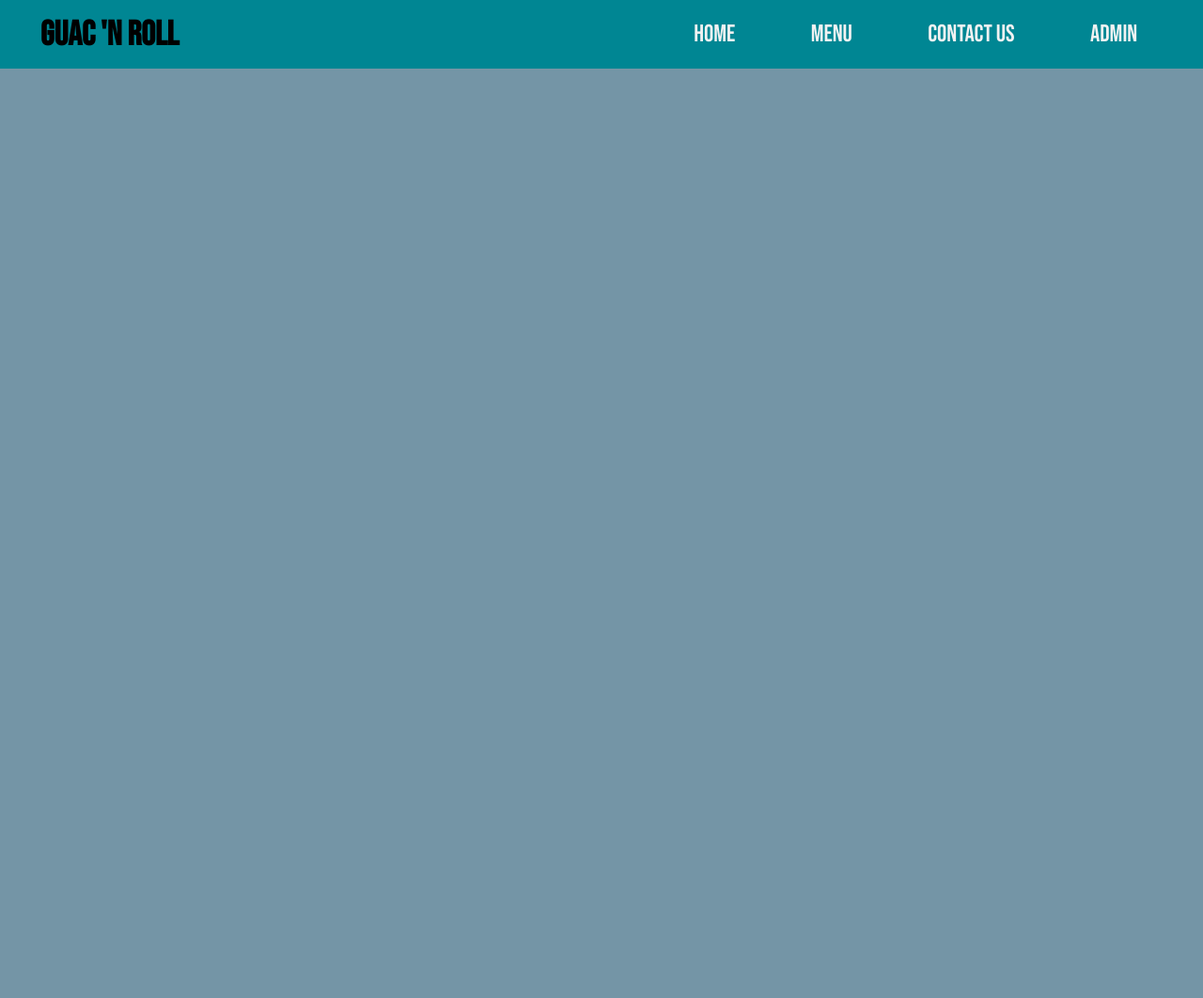
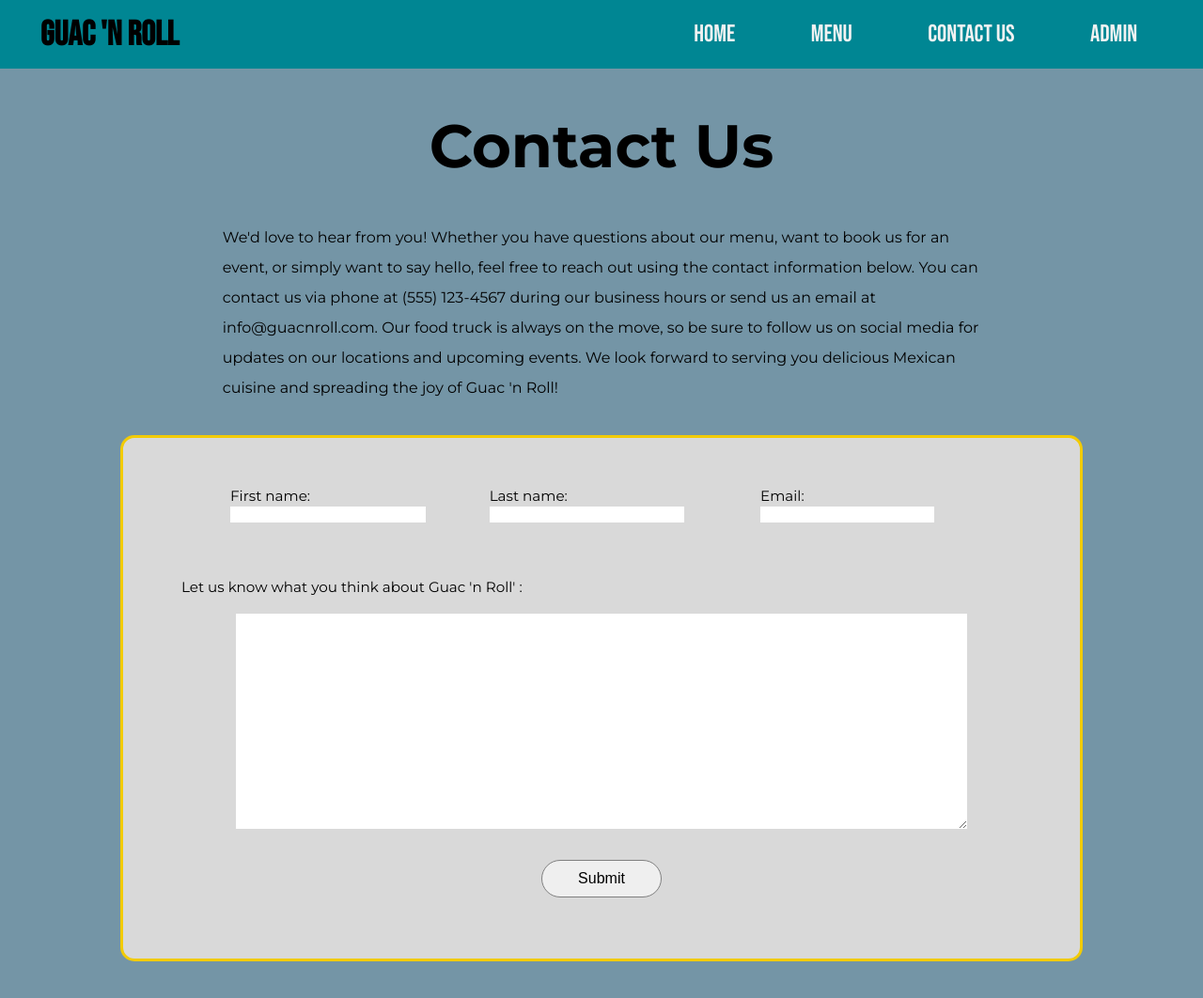
Before and after one commit to Avynjs/JSFoodTruckFinalProject, a plain HTML site: page public/contact.html in a window 1280 px wide. Shown: the whole page at 94% size. Before the commit the page ends 800 px from the top, so only its background shows below. Drawn offline with Linux system fonts and the light colour scheme; a web font is replaced by a local one.

Commit message:
completed contact page

```diff
--- a/public/contact.html
+++ b/public/contact.html
@@ -9,15 +9,20 @@
         <!-- connecting to font sources -->
         <link rel="preconnect" href="https://fonts.googleapis.com">
         <link rel="preconnect" href="https://fonts.gstatic.com" crossorigin>
-
         <!-- title font -->
-        <link href="https://fonts.googleapis.com/css2?family=Poppins:ital,wght@0,100;0,200;0,300;0,400;0,500;0,600;0,700;0,800;0,900;1,100;1,200;1,300;1,400;1,500;1,600;1,700;1,800;1,900&family=Sedgwick+Ave+Display&family=Shadows+Into+Light&display=swap" rel="stylesheet">
+        <link
+            href="https://fonts.googleapis.com/css2?family=Poppins:ital,wght@0,100;0,200;0,300;0,400;0,500;0,600;0,700;0,800;0,900;1,100;1,200;1,300;1,400;1,500;1,600;1,700;1,800;1,900&family=Sedgwick+Ave+Display&family=Shadows+Into+Light&display=swap"
+            rel="stylesheet">
 
         <!-- nav font -->
-        <link href="https://fonts.googleapis.com/css2?family=Bebas+Neue&family=Poppins:ital,wght@0,100;0,200;0,300;0,400;0,500;0,600;0,700;0,800;0,900;1,100;1,200;1,300;1,400;1,500;1,600;1,700;1,800;1,900&family=Sedgwick+Ave+Display&family=Shadows+Into+Light&display=swap" rel="stylesheet">
+        <link
+            href="https://fonts.googleapis.com/css2?family=Bebas+Neue&family=Poppins:ital,wght@0,100;0,200;0,300;0,400;0,500;0,600;0,700;0,800;0,900;1,100;1,200;1,300;1,400;1,500;1,600;1,700;1,800;1,900&family=Sedgwick+Ave+Display&family=Shadows+Into+Light&display=swap"
+            rel="stylesheet">
 
         <!-- body font -->
-        <link href="https://fonts.googleapis.com/css2?family=Bebas+Neue&family=Montserrat:ital,wght@0,100..900;1,100..900&family=Sedgwick+Ave+Display&display=swap" rel="stylesheet">
+        <link
+            href="https://fonts.googleapis.com/css2?family=Bebas+Neue&family=Montserrat:ital,wght@0,100..900;1,100..900&family=Sedgwick+Ave+Display&display=swap"
+            rel="stylesheet">
         <title>Guac 'n Roll</title>
     </head>
     <body>
@@ -31,7 +36,41 @@
             </ul>
         </nav>
         <div id="wrapper">
-
+            <h1>Contact Us</h1>
+            <p>
+                We'd love to hear from you! Whether you have questions about our
+                menu, want to book us for an event, or simply want to say hello,
+                feel free to reach out using the contact information below. You
+                can contact us via phone at (555) 123-4567 during our business
+                hours or send us an email at info@guacnroll.com. Our food truck
+                is always on the move, so be sure to follow us on social media
+                for updates on our locations and upcoming events. We look
+                forward to serving you delicious Mexican cuisine and spreading
+                the joy of Guac 'n Roll!
+            </p>
+            <form action="site.js" method="get" name="Contact Form">
+                <div id="grid-container">
+                    <div>
+                        <label for="fname">First name:</label>
+                        <input type="text" id="fname" name="fname">
+                    </div>
+                    <div>
+                        <label for="lname">Last name:</label>
+                        <input type="text" id="lname" name="lname">
+                    </div>
+                    <div>
+                        <label for="email">Email:</label>
+                        <input type="email" id="email" name="email">
+                    </div>
+                </div>
+                <label for="freeform" id="feedback">Let us know what you think about Guac 'n Roll' :</label>
+                <div id="text">
+                    <textarea id="freeform" name="freeform" rows="15" cols="50"></textarea>
+                </div>
+                <div id="submit">
+                    <button type="submit">Submit</button>
+                </div>
+            </form>
         </div>
     </body>
 </html>
--- a/public/styles/contact.css
+++ b/public/styles/contact.css
@@ -0,0 +1,93 @@
+:root{
+    --background: #7495A6;
+    --navbar-background: #008693;
+    --navbar-text-color: #F2F2F2;
+    --title-color: #F2CB05;
+
+    --title-font: "Shadows Into Light", cursive;
+    --nav-font: "Bebas Neue", sans-serif;
+    --body-font: "Montserrat", sans-serif;
+}
+
+#wrapper{
+    width: 90vw;
+    min-height: 120vh;
+}
+
+#wrapper h1{
+    text-align: center;
+    font-size: 4em;
+}
+
+#wrapper p{
+    line-height: 4vh;
+    width: 70%;
+    margin: 0 auto;
+}
+
+form{
+    width: 80vw;
+    height: 70vh;
+    margin: 0 auto;
+    margin-top: 3%;
+    background-color: #D9D9D9;
+    padding: 2%;
+    border-radius: 15px;
+    border: 3px solid var(--title-color);
+}
+
+#grid-container{
+    display: grid;
+    grid-template-columns: 1fr 1fr 1fr;
+    gap: 2%;
+    justify-content: space-between;
+    align-items: center;
+    margin-bottom: 6%;
+    margin-top: 3%;
+}
+
+div{
+    justify-self: center;
+}
+
+label{
+    width: fit-content;
+    font-size: 95%;
+    margin-right: 2%;
+    margin-left: 4%;
+}
+
+input{
+    border: none;
+    margin-left: 4%;
+    width: 80%;
+}
+
+textarea{
+    width: 100%;
+    border: none;
+}
+
+#text{
+    width: 80%;
+    margin: 0 auto;
+    margin-top: 2%;
+}
+
+#submit{
+    width: 10vw;
+    margin: 0 auto;
+    margin-top: 3%;
+}
+button{
+    width: 10vw;
+    height: 5vh;
+    border-radius: 20px;
+    font-size: 1em;
+    border: 1px solid gray;
+}
+
+button:hover{
+    background-color: #D94F04;
+    color: white;
+}
```
